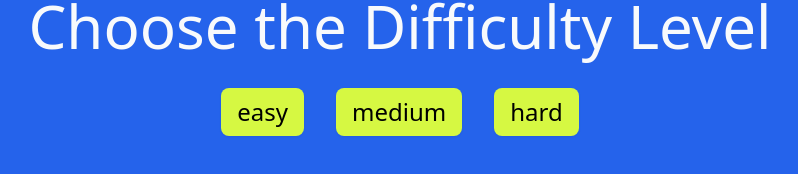
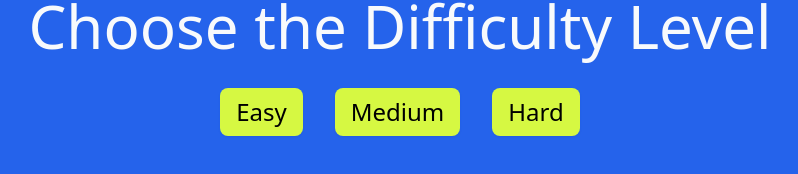
Before and after one commit to iaaron-xyz/memory-game, a React (Create React App) app: page / in a window 1280 px wide. Shown: the part 334-508 px from the top of the page, without its empty margins (240-1038 px from the left). Built offline with nearby package versions, Linux system fonts and the light colour scheme; the HTML template or start-up script is replaced by a standard one.

Commit message:
handle difficultySelectionBtn

```diff
--- a/src/App.js
+++ b/src/App.js
@@ -1,9 +1,23 @@
+import { useState } from "react";
 import DifficultySelection from "./components/DifficultySelection/DifficultySelection";
+import MainGame from "./components/MainGame/MainGame";
 
 function App() {
+  const [gameStatus, setGameStatus] = useState(0);
+  const [numCards, setNumCards] = useState(0);
+  const [difficulty, setDifficulty] = useState('');
 
   return (
-    <DifficultySelection />
+    <>
+      { (gameStatus) ? (
+          <MainGame numCards={numCards}/>
+        ) : (
+          <DifficultySelection
+            setGameStatus={setGameStatus}
+            setNumCards={setNumCards}
+            setDifficulty={setDifficulty}/>
+      )}
+    </>
   );
 }
 
--- a/src/components/DifficultySelection/DifficultySelection.js
+++ b/src/components/DifficultySelection/DifficultySelection.js
@@ -1,24 +1,49 @@
+import {capitalize} from '../../utils/utils'
 
-const DifficultySelection = () => {
+const DifficultySelection = ({setGameStatus, setNumCards, setDifficulty}) => {
+
+  const handleDifficultyBtn = (e) => {
+    // Number of cards to display
+    if (e.target.value === 'easy') {
+      setNumCards(4);
+    } else if (e.target.value === 'medium') {
+      setNumCards(5);
+    } else {
+      setNumCards(6);
+    }
+
+    setDifficulty(e.target.value);
+    // When the button clicked change the status of the game
+    setGameStatus(1);
+  }
+
   return (
     <div className="flex flex-col justify-center items-center bg-blue-600 h-full">
       <h1 className="text-6xl mb-8 text-slate-50 z-10">Choose the Difficulty Level</h1>
       <div className="z-10">
-        <DifficultyBtn difficultyLevel='easy' bgColor='lime'/>
-        <DifficultyBtn difficultyLevel='medium' bgColor='yellow'/>
-        <DifficultyBtn difficultyLevel='hard' bgColor='rose'/>
+        <DifficultyBtn
+          difficultyLevel='easy'
+          handleDifficultyBtn={handleDifficultyBtn}/>
+        <DifficultyBtn
+          difficultyLevel='medium'
+          handleDifficultyBtn={handleDifficultyBtn}/>
+        <DifficultyBtn
+          difficultyLevel='hard'
+          handleDifficultyBtn={handleDifficultyBtn}/>
       </div>
     </div>
   )
 }
 
-const DifficultyBtn = ({difficultyLevel, bgColor}) => {
+const DifficultyBtn = ({difficultyLevel, handleDifficultyBtn}) => {
   return (
     <button
       type="button"
       className='difficulty-btn px-4 py-2 mx-4 text-2xl rounded-lg hover:bg-slate-50 drop-shadow-sm'
+      onClick={handleDifficultyBtn}
+      value={difficultyLevel}
       >
-      {difficultyLevel}
+      {capitalize(difficultyLevel)}
     </button>
   )
 }
--- /dev/null
+++ b/src/components/MainGame/MainGame.js
@@ -0,0 +1,13 @@
+import React from 'react'
+
+const MainGame = ({numCards}) => {
+  return (
+    <div>
+      <h1 className='text-4xl'>
+        {numCards}
+      </h1>
+    </div>
+  )
+}
+
+export default MainGame
```
Also changed, not shown: src/components/MainGame/Board.js (added), src/components/MainGame/BottomElement.js (added), src/components/MainGame/TopBar.js (added).
